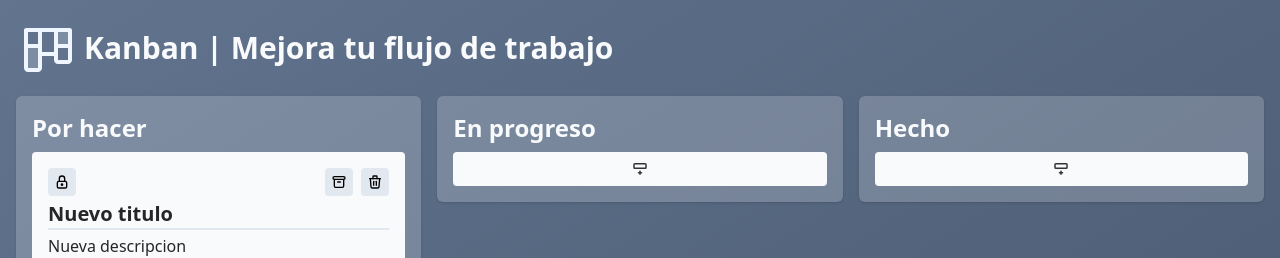
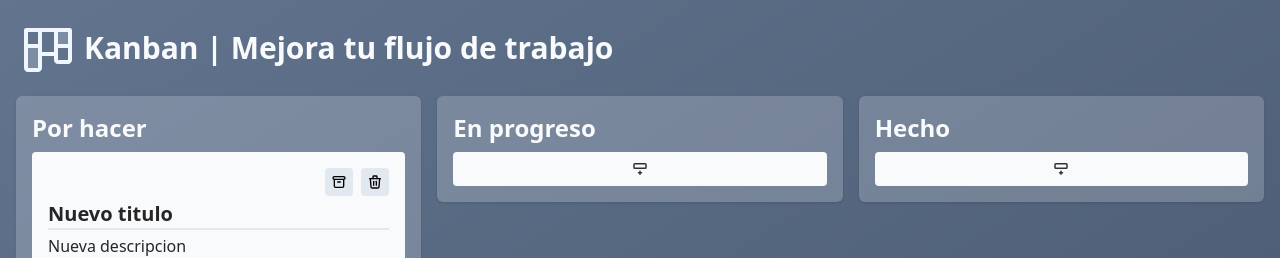
Before and after one commit to lui5gl/kanban, an Angular app: page / in a window 1280 px wide. Both pictures are taken after a click on the button 218 px from the left and 169 px from the top of the page. Shown: the top 258 px of the page. Built offline with nearby package versions, Linux system fonts and the light colour scheme; a web font is replaced by a local one.

Commit message:
Refactor card component to remove is_editable property; update archive functionality and adjust UI elements for improved usability

```diff
--- a/src/app/components/card/card.component.html
+++ b/src/app/components/card/card.component.html
@@ -8,21 +8,8 @@
 >
   <div
     cdkDragHandle
-    class="flex w-full items-center justify-between select-none"
+    class="flex w-full items-center justify-end gap-2 select-none"
   >
-    <button
-      (click)="toggleLockState()"
-      class="flex aspect-square w-7 items-center justify-center rounded-sm bg-slate-200 transition-all duration-150 hover:bg-slate-300"
-      [disabled]="is_archived"
-    >
-      <img
-        ngSrc="/icons/{{ is_editable ? 'unlock' : 'lock' }}.svg"
-        alt="Icono de candado"
-        width="16"
-        height="16"
-      />
-    </button>
-    <div class="flex items-center gap-2">
     <button
       (click)="toggleArchiveState()"
       class="flex aspect-square w-7 items-center justify-center rounded-sm bg-slate-200 transition-all duration-150 hover:bg-slate-300"
@@ -42,12 +29,11 @@
       <img ngSrc="/icons/delete.svg" alt="Icono de eliminar" width="16" height="16" />
     </button>
   </div>
-  </div>
 
   <h3
     [attr.id]="getElementId('title')"
     (blur)="saveCard()"
-    [attr.contenteditable]="is_archived ? 'false' : is_editable ? 'true' : 'false'"
+    [attr.contenteditable]="is_archived ? 'false' : 'true'"
     class="cursor-text border-b-2 border-slate-200 text-xl font-semibold break-all text-neutral-800 selection:bg-sky-600 selection:text-neutral-100 focus:outline-hidden"
   >
     {{ title }}
@@ -55,7 +41,7 @@
   <p
     [attr.id]="getElementId('description')"
     (blur)="saveCard()"
-    [attr.contenteditable]="is_archived ? 'false' : is_editable ? 'true' : 'false'"
+    [attr.contenteditable]="is_archived ? 'false' : 'true'"
     class="cursor-text break-all text-neutral-800 selection:bg-sky-600 selection:text-neutral-100 focus:outline-hidden"
   >
     {{ description }}
@@ -70,7 +56,7 @@
         [attr.id]="getElementId('priority')"
         (change)="saveCard()"
         [value]="priority"
-        [disabled]="!is_editable || is_archived"
+        [disabled]="is_archived"
         class="rounded-xs bg-transparent"
       >
         <option value="low">Baja</option>
--- a/src/app/components/card/card.component.ts
+++ b/src/app/components/card/card.component.ts
@@ -1,19 +1,18 @@
 import { DatePipe, NgOptimizedImage } from '@angular/common';
 import { CdkDrag, CdkDragHandle } from '@angular/cdk/drag-drop';
-import { Component, EventEmitter, Input, OnInit, Output } from '@angular/core';
+import { Component, EventEmitter, Input, Output } from '@angular/core';
 
 @Component({
   selector: 'app-card',
   templateUrl: './card.component.html',
   imports: [NgOptimizedImage, CdkDrag, CdkDragHandle, DatePipe],
 })
-export class CardComponent implements OnInit {
+export class CardComponent {
   @Input() id: number = 0;
   @Input() title: string = 'Titulo sin definir';
   @Input() description: string = 'Descripcion sin definir';
   @Input() priority: string = 'low';
   @Input() column_name: string = 'Columna sin nombre';
-  @Input() is_editable: boolean = false;
   @Input() is_archived: boolean = false;
   @Input() createdAt: string = new Date().toISOString();
   @Input() updatedAt: string = new Date().toISOString();
@@ -22,7 +21,6 @@ export class CardComponent implements OnInit {
     id: number;
     title: string;
     description: string;
-    is_editable: boolean;
     column_name: string;
     priority: string;
     is_archived: boolean;
@@ -30,30 +28,6 @@ export class CardComponent implements OnInit {
     updatedAt: string;
   }>();
   @Output() delete = new EventEmitter<number>();
-
-  ngOnInit(): void {
-    this.loadLockState();
-  }
-
-  loadLockState() {
-    let titleElement = document.getElementById(this.getElementId('title'));
-    let descriptionElement = document.getElementById(
-      this.getElementId('description'),
-    );
-
-    const contentEditable =
-      this.is_archived || !this.is_editable ? 'false' : 'true';
-    titleElement?.setAttribute('contenteditable', contentEditable);
-    descriptionElement?.setAttribute('contenteditable', contentEditable);
-  }
-
-  toggleLockState() {
-    if (this.is_archived) return;
-
-    this.is_editable = !this.is_editable;
-    this.saveCard();
-    this.loadLockState();
-  }
 
   deleteCard() {
     if (confirm('Estas seguro de eliminar esta tarjeta?'))
@@ -77,7 +51,6 @@ export class CardComponent implements OnInit {
       id: this.id,
       title: titleElement?.innerText ?? this.title,
       description: descriptionElement?.innerText ?? this.description,
-      is_editable: this.is_editable,
       column_name: this.column_name,
       priority: priorityElement?.value ?? this.priority,
       is_archived: this.is_archived,
@@ -88,10 +61,6 @@ export class CardComponent implements OnInit {
 
   toggleArchiveState() {
     this.is_archived = !this.is_archived;
-    if (this.is_archived && this.is_editable) {
-      this.is_editable = false;
-    }
-    this.loadLockState();
     this.saveCard();
   }
 
--- a/src/app/components/column/column.component.html
+++ b/src/app/components/column/column.component.html
@@ -17,7 +17,6 @@
       [column_name]="column_name"
       [description]="card.description"
       [priority]="card.priority"
-      [is_editable]="card.is_editable"
       [is_archived]="card.is_archived"
       [createdAt]="card.createdAt"
       [updatedAt]="card.updatedAt"
--- a/src/app/components/column/column.component.ts
+++ b/src/app/components/column/column.component.ts
@@ -14,7 +14,6 @@ type ColumnCard = {
   description: string;
   priority: string;
   column_name: string;
-  is_editable: boolean;
   is_archived: boolean;
   createdAt: string;
   updatedAt: string;
@@ -67,7 +66,6 @@ export class ColumnComponent implements AfterContentChecked {
       title: 'Nuevo titulo',
       description: 'Nueva descripcion',
       column_name: this.column_name,
-      is_editable: false,
       priority: 'low',
       is_archived: false,
       createdAt: timestamp,
```
Lines whose indentation alone changed are shown as unchanged.
